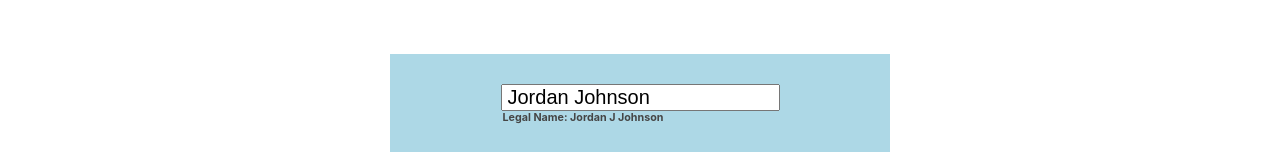
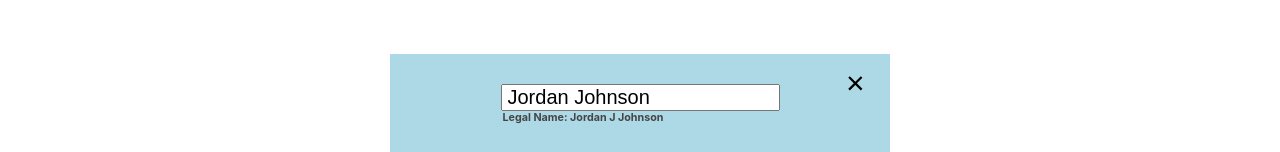
Before and after one commit to TyniTay/Prowlers, a React (Create React App) app: page / in a window 1280 px wide. Both pictures are taken after a click on the button 421 px from the left and 484 px from the top of the page. Shown: the part 197-349 px from the top of the page. Built offline with nearby package versions, Linux system fonts and the light colour scheme; the HTML template or start-up script is replaced by a standard one.

Commit message:
updating student info good for preliminary completeness

```diff
--- a/src/Components/Pages/StudentInfo/StudentInfo.css
+++ b/src/Components/Pages/StudentInfo/StudentInfo.css
@@ -31,8 +31,22 @@
   padding: 0px 5px 7px 0px;
 }
 
+.cancelButton {
+  border: none;
+  background: none;
+  outline: none;
+  position: absolute;
+  top: 16px;
+  right: 16px;
+  padding: 0px 5px 7px 0px;
+}
+
 .updateButton:hover {
   color: blue;
+}
+
+.cancelButton:hover {
+  color: red;
 }
 
 .studentName {
--- a/src/Components/Pages/StudentInfo/StudentInfo.js
+++ b/src/Components/Pages/StudentInfo/StudentInfo.js
@@ -44,6 +44,14 @@ const StudentInfo = () => {
                 setMessageType("alert")
                 setPasswordMessage("enter password twice")
         }
+    }
+
+    const handleCancelUpdate = () => {
+        setUpdatingInfo(false)
+        setName(getUsername())
+        setChangeEntry("")
+        setConfirmEntry("")
+        setPasswordMessage("")
     }
 
     const handleKeypress = (e) => {
@@ -96,7 +104,6 @@ const StudentInfo = () => {
                 <form className="studentName">
                     <input
                         className = "studentName"
-
                         id = "nameID"
                         type = "text"
                         value = {name}
@@ -114,7 +121,11 @@ const StudentInfo = () => {
                 <h6 className="updateDisclaimer" style={{color: '#454545', textIndent: '2px'}}>
                     Contact administration to update your email and legal name
                 </h6>
-
+                <IconContext.Provider value={{size: '2em'}}>
+                    <button className = "cancelButton" onClick={handleCancelUpdate}>
+                        <RiIcons.RiCloseFill/>
+                    </button>
+                </IconContext.Provider>
                 <IconContext.Provider value={{size: '2em'}}>
                     <button className = "updateButton" onClick={handleConfirmInfo}>
                         <RiIcons.RiLockUnlockFill/>
@@ -125,11 +136,8 @@ const StudentInfo = () => {
     }
     return (
         <div className="profile">
-            {/* <div className="profileImage">
-                <img style={{display:'inline-block'}} src={profileImage} alt="loading" width="100px" height="100px"></img>
-            </div> */}
             <div className ="studentName">
-                <h2>{name}</h2>
+                <h2>{getUsername()}</h2>
                 {legalName()}
             </div>
                 {emailAndID("emailAndID")}
```
